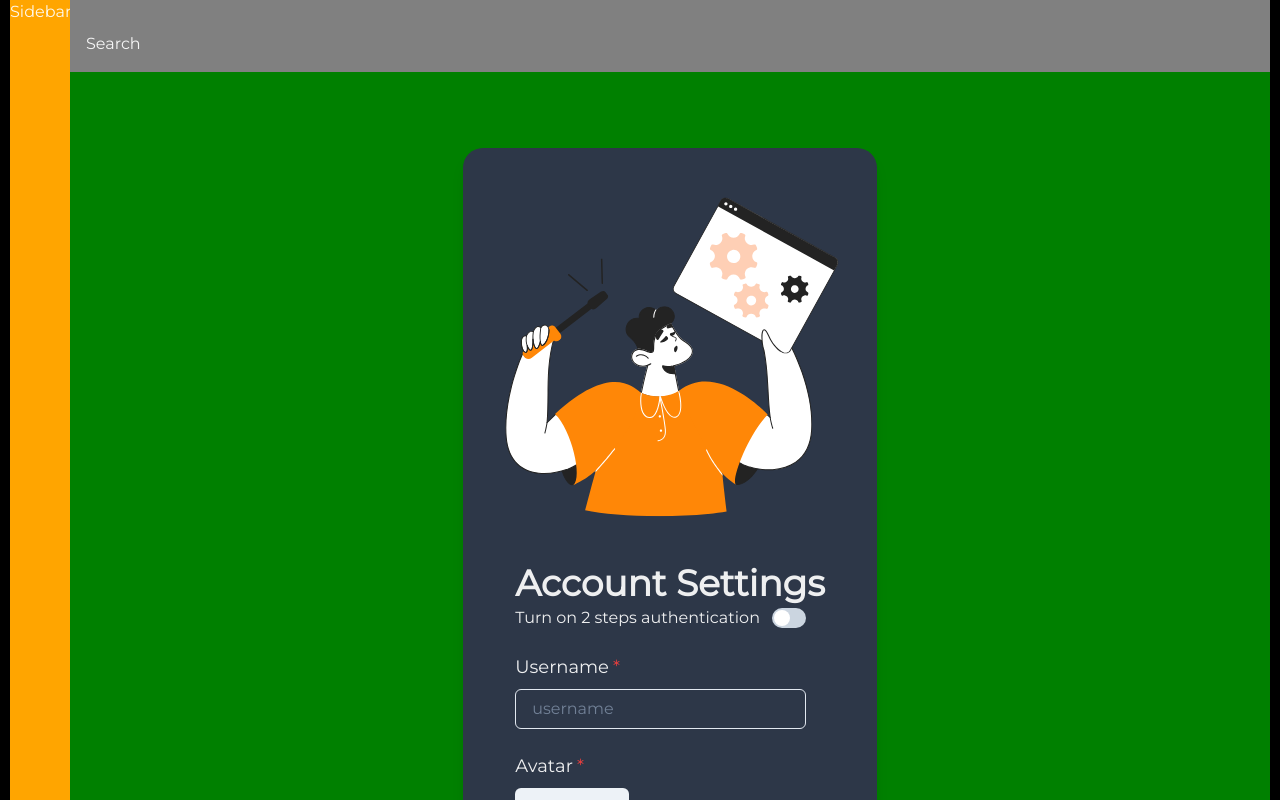
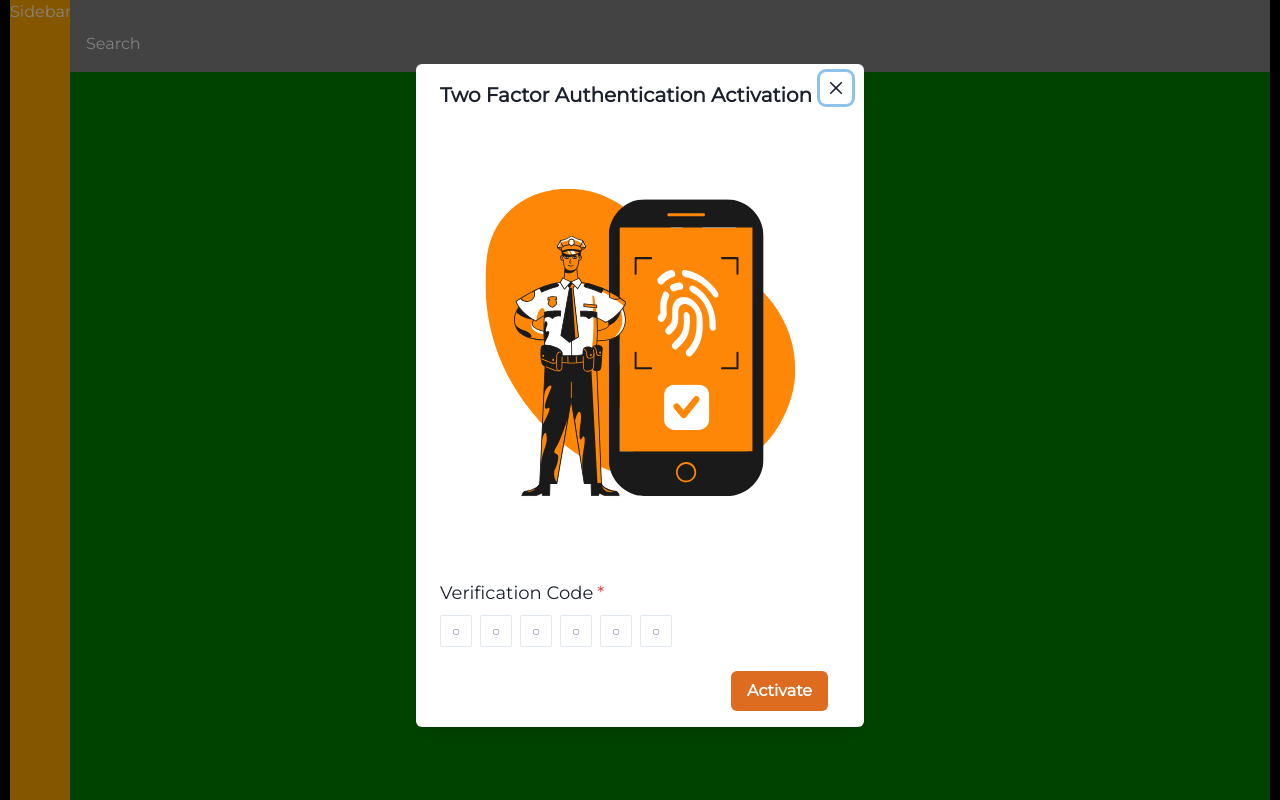
Before and after one commit to sbb3/ft_transcendence, a React (Vite) app: page /settings in a window 1280 px wide. Shown: the top 800 px of the page. Built offline with nearby package versions, Linux system fonts and the light colour scheme.

Commit message:
workibg on 2fa on the front

```diff
--- a/src/components/DetailsFormModal.tsx
+++ b/src/components/DetailsFormModal.tsx
@@ -30,11 +30,6 @@ interface FormData {
   username: string;
   avatar: FileList;
 }
-
-// const validationSchema = yup.object().shape({
-//   username: yup.string().required("Username is required").min(3).max(20).trim(),
-//   avatar: yup.mixed().required("Avatar is required").
-// });
 
 const validationSchema = yup.object().shape({
   username: yup
--- /dev/null
+++ b/src/components/Modals/TwoFactorActivation.tsx
@@ -0,0 +1,130 @@
+import {
+  Box,
+  Button,
+  FormControl,
+  FormErrorMessage,
+  FormLabel,
+  HStack,
+  Image,
+  Input,
+  Modal,
+  ModalBody,
+  ModalCloseButton,
+  ModalContent,
+  ModalFooter,
+  ModalHeader,
+  ModalOverlay,
+  PinInput,
+  PinInputField,
+  VStack,
+  useDisclosure,
+} from "@chakra-ui/react";
+import { useForm } from "react-hook-form";
+import { yupResolver } from "@hookform/resolvers/yup";
+import { useToast } from "@chakra-ui/react";
+import { ReactNode, useEffect, useRef } from "react";
+
+import { Icon, InputGroup } from "@chakra-ui/react";
+import { FiFile } from "react-icons/fi";
+import { useNavigate } from "react-router-dom";
+
+const TwoFactorActivation = ({ closeModal }) => {
+  const navigate = useNavigate();
+  const { isOpen, onOpen, onClose } = useDisclosure();
+  const toast = useToast();
+  const {
+    register,
+    handleSubmit,
+    formState: { errors, isSubmitting },
+    reset,
+  } = useForm({
+    // resolver: yupResolver(validationSchema),
+  });
+
+  useEffect(() => {
+    onOpen();
+  }, [onOpen]);
+
+  const onSubmit = (data: any) => {
+    console.log("data: ", data);
+    toast({
+      title: "2FA activated.",
+      description: "You can now login with 2FA.",
+      status: "success",
+      duration: 2000,
+      isClosable: true,
+    });
+    reset({
+      pin: "",
+    });
+    // closeModal(false);
+    // // TODO: set user profile_complete to true
+    // onClose();
+    // navigate("/settings");
+  };
+
+  return (
+    <Modal isOpen={isOpen} onClose={onClose}>
+      <ModalOverlay />{" "}
+      <ModalContent
+      // bg="green"
+      >
+        <ModalHeader>Two Factor Authentication Activation</ModalHeader>
+        <ModalCloseButton />
+        <ModalBody>
+          <VStack
+            mt={8}
+            spacing={10}
+            //  w={{ base: "full", sm: "full", md: 620 }}
+          >
+            <Box>
+              <Image
+                src="src/assets/svgs/2fa_activation.svg"
+                alt="Two Factor Authentication Activation"
+                borderRadius={20}
+              />
+            </Box>
+
+            <VStack spacing={6} w={"full"}>
+              <FormControl isInvalid={!!errors.pin} mt={6} isRequired>
+                <FormLabel htmlFor="pin" fontSize="lg">
+                  Verification Code
+                </FormLabel>
+                <HStack>
+                  <PinInput size="sm" otp manageFocus>
+                    <PinInputField {...(register("pin"), { required: true })} />
+                    <PinInputField {...register("pin")} />
+                    <PinInputField {...register("pin")} />
+                    <PinInputField {...register("pin")} />
+                    <PinInputField {...register("pin")} />
+                    <PinInputField {...register("pin")} />
+                  </PinInput>
+                </HStack>
+
+                {errors?.pin && (
+                  <FormErrorMessage>{errors?.pin?.message}</FormErrorMessage>
+                )}
+              </FormControl>
+            </VStack>
+          </VStack>
+        </ModalBody>
+
+        <ModalFooter>
+          <Button
+            colorScheme="orange"
+            mr={3}
+            // isLoading={isLoading}
+            // isLoading={isFetching}
+            // isDisabled={isSubmitting}
+            cursor="pointer"
+            onClick={handleSubmit(onSubmit)}
+          >
+            Activate
+          </Button>
+        </ModalFooter>
+      </ModalContent>
+    </Modal>
+  );
+};
+
+export default TwoFactorActivation;
--- a/src/layouts/DashboardLayout.tsx
+++ b/src/layouts/DashboardLayout.tsx
@@ -4,11 +4,12 @@ import Header from "./Header";
 import Sidebar from "src/components/Sidebar";
 import { useEffect, useState } from "react";
 import DetailsFormModal from "src/components/DetailsFormModal";
+import TwoFactorActivation from "src/components/Modals/TwoFactorActivation";
 
 const DashboardLayout = () => {
   // const { alreadyUser } = useSelector((state: any) => state.user);
 
-  const [shouldOpenDetailsModal, setShouldOpenDetailsModal] = useState(false);
+  const [shouldOpenDetailsModal, setShouldOpenDetailsModal] = useState(true);
 
   return (
     <Flex // inner-container - inner box
@@ -27,7 +28,8 @@ const DashboardLayout = () => {
         <Header />
         <Flex flex={1} bg="green" justify="center" align="center">
           {shouldOpenDetailsModal ? (
-            <DetailsFormModal closeModal={setShouldOpenDetailsModal} />
+            // <DetailsFormModal closeModal={setShouldOpenDetailsModal} />
+            <TwoFactorActivation closeModal={setShouldOpenDetailsModal} />
           ) : (
             <Outlet />
           )}
--- a/src/pages/Settings.tsx
+++ b/src/pages/Settings.tsx
@@ -88,8 +88,7 @@ const Settings = () => {
     });
     // closeModal(false);
     // // TODO: set user profile_complete to true
-    // onClose();
-    navigate("/play");
+    // navigate("/play");
   };
 
   const inputRef = useRef<HTMLInputElement | null>(null);
@@ -99,7 +98,7 @@ const Settings = () => {
   return (
     <>
       <VStack
-        spacing={8}
+        spacing={18}
         direction="column"
         bg="gray.700"
         p={8}
@@ -114,9 +113,9 @@ const Settings = () => {
             borderRadius={20}
           />
         </Box>
-        <Flex flexDirection={"column"} alignItems="start">
+        <Flex flexDirection={"column"} alignItems="start" gap={8}>
           <Heading>Account Settings</Heading>
-          <Flex flexDirection={"column"} alignItems="start">
+          <Flex flexDirection={"column"} alignItems="start" gap={2}>
             <FormControl display={"flex"} alignItems={"center"}>
               <FormLabel htmlFor="'2fa" mb={"0"}>
                 Turn on 2 steps authentication
@@ -140,7 +139,7 @@ const Settings = () => {
                 }}
               />
             </FormControl>
-            <VStack spacing={6} w={"full"}>
+            <VStack spacing={4} w={"full"}>
               <FormControl isInvalid={!!errors.username} mt={6} isRequired>
                 <FormLabel htmlFor="username" fontSize="lg">
                   Username
@@ -188,18 +187,21 @@ const Settings = () => {
                   {errors.avatar && errors?.avatar.message}
                 </FormErrorMessage>
               </FormControl>
+            </VStack>
+            <Flex w={"full"} justify={"flex-end"} align={"center"} mt={8}>
               <Button
                 colorScheme="orange"
                 mr={3}
+                px={8}
                 // isLoading={isLoading}
                 // isLoading={isFetching}
                 // isDisabled={isSubmitting}
                 cursor="pointer"
                 onClick={handleSubmit(onSubmit)}
               >
-                Continue
+                Save
               </Button>
-            </VStack>
+            </Flex>
           </Flex>
         </Flex>
       </VStack>
```
Also changed, not shown: src/components/Modals/TwoFactorAccessBlocker.tsx (added, +7 -0 lines), src/assets/svgs/2fa_activation.svg (added).
